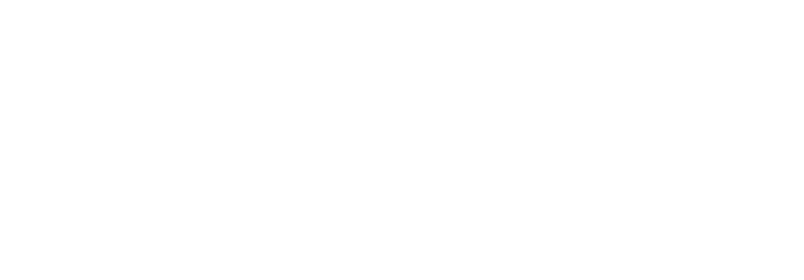
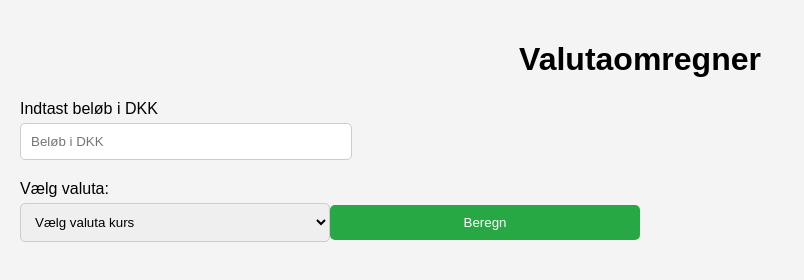
Before and after one commit to Jonas-BD/valuta-calculator, a plain HTML site: page index.html in a window 1280 px wide. Shown: the whole page, without its empty margins (0-804 px from the left). Drawn offline with Linux system fonts and the light colour scheme.

Commit message:
Intial commit

```diff
--- a/assets/css/site.css
+++ b/assets/css/site.css
@@ -0,0 +1,48 @@
+body {
+    font-family: Arial, sans-serif;
+    background-color: #f4f4f4;
+    margin: 0;
+    padding: 20px;
+}
+
+.calcContainer {
+    max-width: 400px;
+    margin: auto;
+    background: white;
+    padding: 20px;
+    border-radius: 5px;
+    box-shadow: 0 0 10px rgba(0, 0, 0, 0.1);
+}
+
+h1 {
+    text-align: center;
+}
+
+label {
+    display: block;
+    margin: 10px 0 5px;
+}
+
+input, select, button {
+    width: 25%;
+    padding: 10px;
+    margin-bottom: 10px;
+    border: 1px solid #ccc;
+    border-radius: 5px;
+}
+
+button {
+    background-color: #28a745;
+    color: white;
+    border: none;
+    cursor: pointer;
+}
+
+button:hover {
+    background-color: #218838;
+}
+
+#resultat {
+    margin-top: 20px;
+    font-size: 1.2em;
+}
--- a/assets/js/site.js
+++ b/assets/js/site.js
@@ -7,3 +7,95 @@ hvis du vil have navnet på din valuta med fra options i dit select tag, så und
  prøv evt. at consol logge mySelectElement.options, hvor mySelectElement er det select element du har fundet i din DOM med getElementById()
 
  */
+
+// Får alle elementer ind på siden
+const calcApp = document.getElementById('valutaCalculator');
+const calcContainer = document.createElement('div');
+calcContainer.className = 'calculatorContainer';
+calcApp.appendChild(calcContainer);
+
+const calcHeading = document.createElement('h1');
+calcHeading.innerText = 'Valutaomregner';
+calcContainer.appendChild(calcHeading);
+
+const belobLabel = document.createElement('label');
+belobLabel.setAttribute('for', 'belob');
+belobLabel.innerText = 'Indtast beløb i DKK';
+calcContainer.appendChild(belobLabel)
+
+const belobInput = document.createElement('input');
+belobInput.type = 'tel';
+belobInput.id = 'calcBelob';
+belobInput.placeholder = 'Beløb i DKK';
+calcContainer.appendChild(belobInput);
+
+const valutaLabel = document.createElement('label');
+valutaLabel.setAttribute('for', 'valuta');
+valutaLabel.innerText = 'Vælg valuta:';
+calcContainer.appendChild(valutaLabel);
+
+// En array, hvor man kan vælge valuta kurs
+const valutaSelect = document.createElement('select');
+valutaSelect.id = 'valuta';
+const valutaer = [
+    { value: 'Choose', text: 'Vælg valuta kurs' },
+    { value: 'EUR', text: 'Euro (EUR)' },
+    { value: 'USD', text: 'US Dollar (USD)' },
+    { value: 'GBP', text: 'Britiske Pund (GBP)' },
+    { value: 'HEJ', text: 'Bare for at se' }
+];
+
+// Henter alle valuta kurser, så den kan komme i dropdown menu
+valutaer.forEach(valuta => {
+    const option = document.createElement('option');
+    option.value = valuta.value;
+    option.innerText = valuta.text;
+    valutaSelect.appendChild(option);
+});
+calcContainer.appendChild(valutaSelect);
+
+const beregnButton = document.createElement('button');
+beregnButton.id = 'beregnValuta';
+beregnButton.innerText = 'Beregn';
+calcContainer.appendChild(beregnButton);
+
+const calcResultat = document.createElement('div');
+calcResultat.id = 'valutaResultat';
+calcContainer.appendChild(calcResultat);
+
+// Hent valutakurser fra API'en
+async function fetchExchangeRates() {
+    const response = await fetch('https://api.exchangerate-api.com/v4/latest/DKK'); // Henter valuta tallene
+    const data = await response.json(); // Får resultaterne fra API'en
+    return data.rates; // Henter alle kurser, f.eks. 'EUR', 'USD', 'GBP'
+}
+
+// Beregn button, så man får resultatet, når man trykker "Beregn"
+beregnButton.addEventListener('click', async function() {
+    const belob = parseFloat(belobInput.value); // Henter det beløb, som man har tastet ind
+    const valuta = valutaSelect.value; // Henter den valgte valuta fra select-menuen
+
+    //Tjekker om der er valgt en valuta, og ikke bare 'choose
+    if (valuta === 'Choose') {
+        alert('Vælg en, tak!');
+        return; // Gør så koden ikke går videre, hvis der er valgt værdien 'choose' (Vælg valuta kurs)
+    }
+
+    //Tjekker om beløbet er et gyldigt tal eller større end 0
+    if (!isNaN(belob) && belob > 0) {
+        // Henter de aktuelle valutakurser (den man har valgt)
+        const exchangeRates = await fetchExchangeRates();
+
+        // Tjek om valutaen er en gyldig valuta
+        if (exchangeRates[valuta]) {
+            const kurs = exchangeRates[valuta]; // Henter den aktuelle kurs for den valgte valuta
+            const resultat = (belob * kurs).toFixed(2);
+            const valutaNavn = valutaSelect.options[valutaSelect.selectedIndex].innerText; // Henter valuta navn
+            calcResultat.innerHTML = `Resultat: ${resultat} <br> Kurs: ${valutaNavn}`;
+        } else {
+            calcResultat.innerText = 'Valutaen findes ikke i API\'en.';
+        }
+    } else {
+        calcResultat.innerText = 'Indtast venligst et gyldigt beløb.';
+    }
+});
--- a/index.html
+++ b/index.html
@@ -18,7 +18,7 @@
 
 <body>
 
-
+    <div id="valutaCalculator"></div>
 
 </body>
 
```
